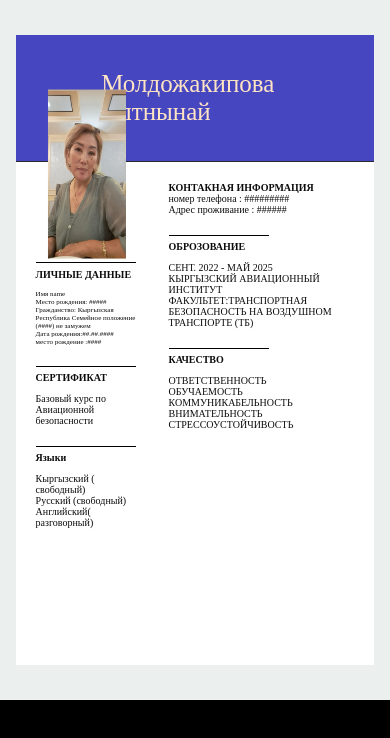
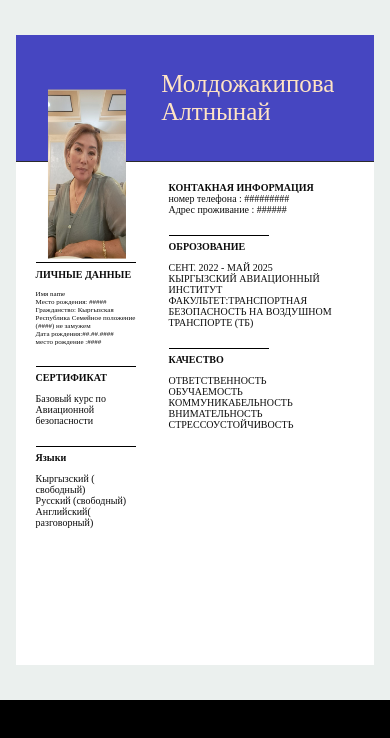
Before and after one commit to myrzassh/resume2, a plain HTML site: page index.html in a window 390 px wide. Drawn offline with Linux system fonts and the light colour scheme.

Commit message:
Update styles.css

```diff
--- a/styles.css
+++ b/styles.css
@@ -417,6 +417,12 @@ align-items:center;
   transform: translate(10px, -2px);
 }
 
+  .name {
+  color: bisque;
+ font-size: 25px;
+ padding-right: 40px;
+}
+
 
 
 }
```
